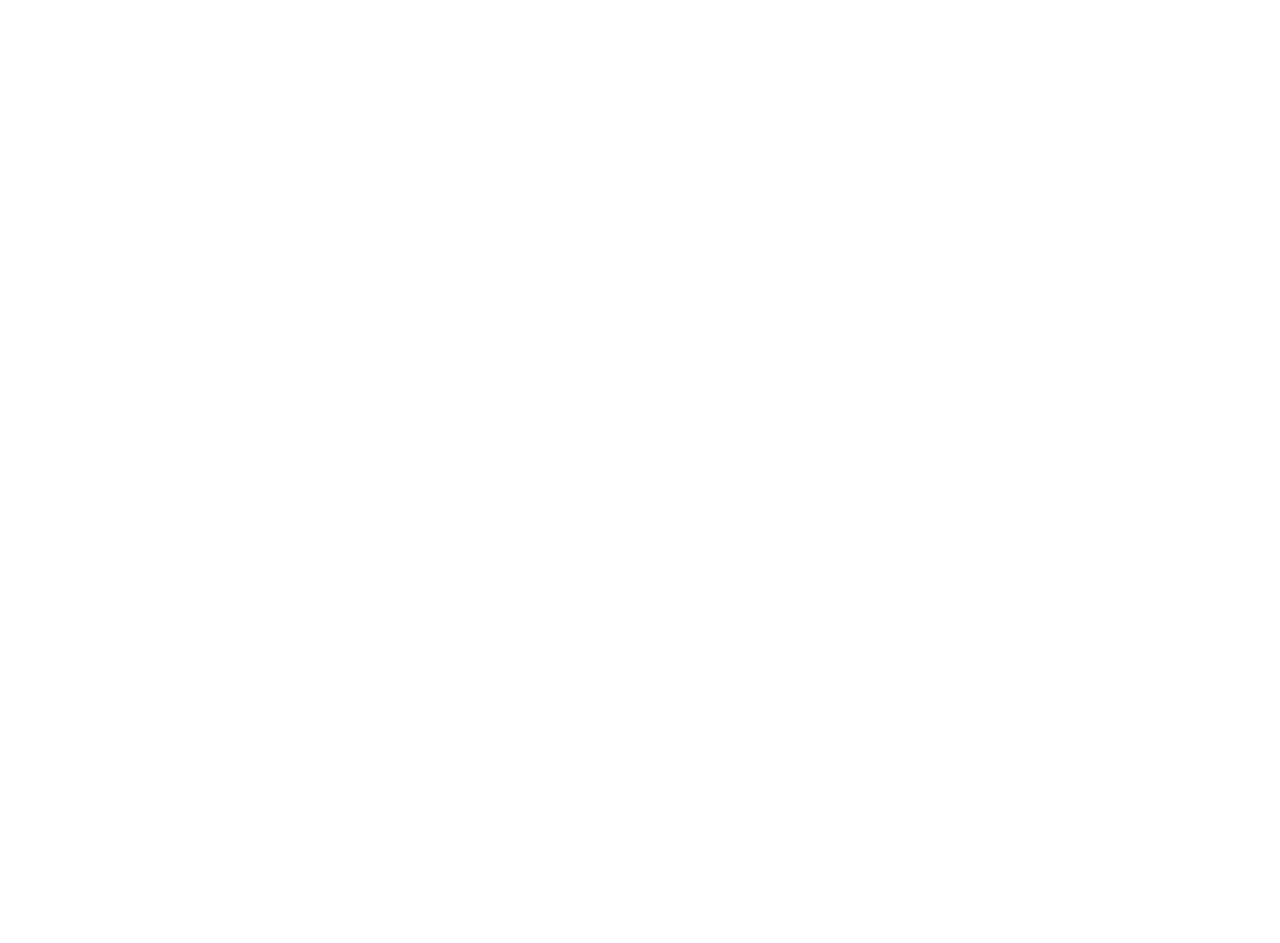
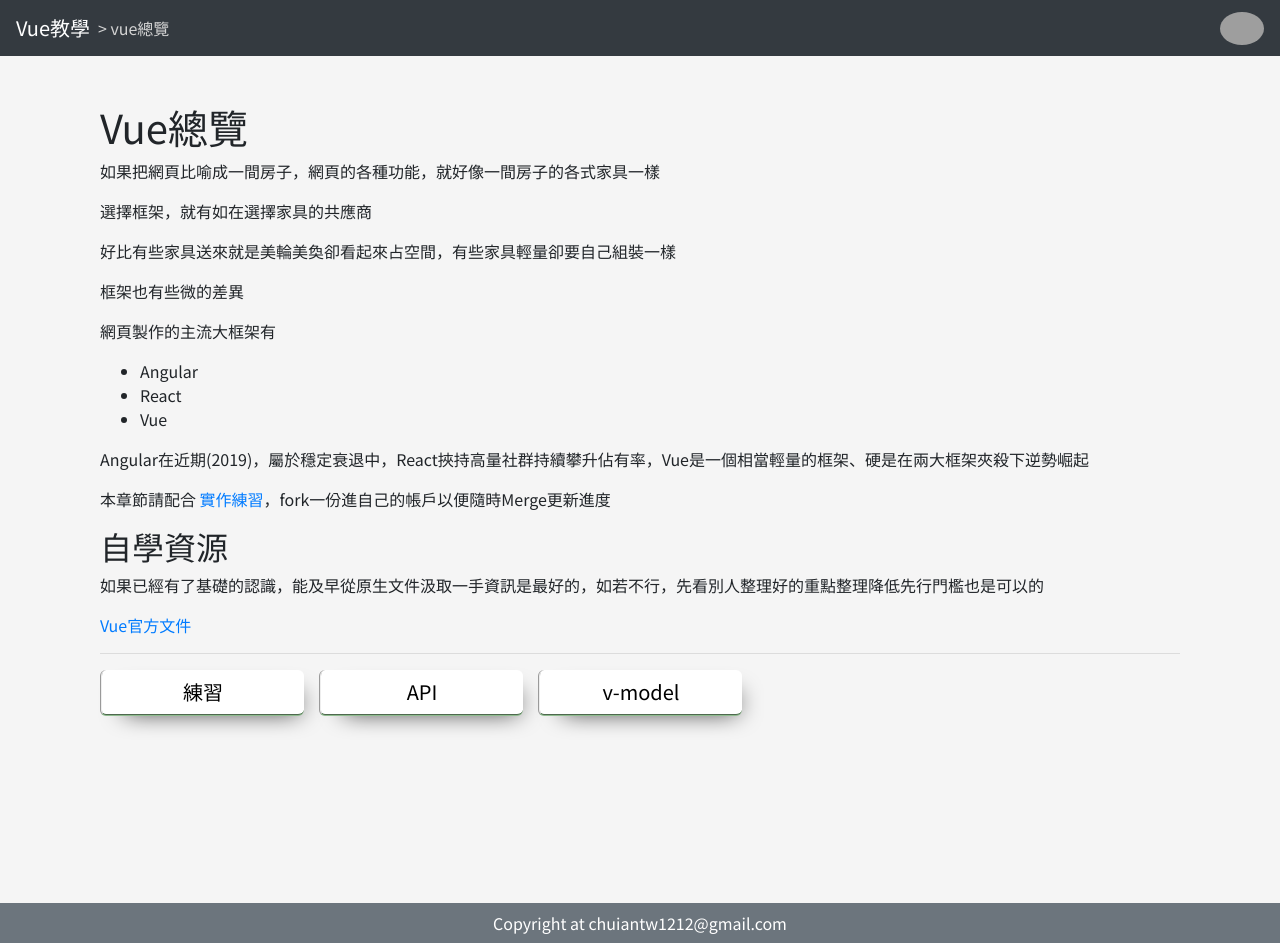
Before and after one commit to yqlpipopun/my-vue-practice, a Vue app: page /#/vue/overview in a window 1280 px wide. Before the commit this address led to /#/vue. Before the commit the page ends 800 px from the top, so only its background shows below. Built offline with nearby package versions, Linux system fonts and the light colour scheme; sample sign-in values are in the browser's storage; grey boxes are pictures that could not be loaded.

Commit message:
clear project

```diff
--- /dev/null
+++ b/src/components/LessonGrid.vue
@@ -0,0 +1,70 @@
+<template>
+    <div class="lessonGrid">
+        <template v-for="(routeName,index) in routeNames">
+            <router-link :key="index" :active-class="'lesson--active'" :to="{name:routeName}">
+                <Card class="lesson__card">
+                    <h5>{{routeName}}</h5>
+                </Card>
+            </router-link>
+        </template>
+    </div>
+</template>
+<script>
+import Card from '@/components/Card.vue'
+export default {
+    props: {
+        routeNames: {
+            type: Array,
+            default: () => {
+                return []
+            }
+        }
+    },
+    components: {
+        Card
+    },
+    methods: {
+        routeByName (routeName) {
+            this.$router.push({
+                name: routeName
+            })
+        }
+    }
+}
+</script>
+<style lang="scss" scoped>
+.lesson--active {
+    text-decoration: underline;
+}
+.lessonGrid {
+    display: grid;
+    grid-template-columns: 1fr 1fr;
+    grid-column-gap: 15px;
+    grid-row-gap: 15px;
+    .lesson__card {
+        color: black;
+    }
+    > * {
+        h1,
+        h2,
+        h3,
+        h4,
+        h5,
+        h6 {
+            text-align: center;
+        }
+        cursor: pointer;
+    }
+}
+
+@media screen and (min-width: 576px) {
+    .lessonGrid {
+        grid-template-columns: 1fr 1fr 1fr;
+    }
+}
+@media screen and (min-width: 1210px) {
+    .lessonGrid {
+        grid-template-columns: 1fr 1fr 1fr 1fr 1fr;
+    }
+}
+</style>
--- /dev/null
+++ b/src/components/RowControl.vue
@@ -0,0 +1,32 @@
+<template>
+    <div class="rowControl">
+        <div class="rowControl__left">
+            <slot name="left"></slot>
+        </div>
+        <div class="rowControl__right">
+            <slot name="right"></slot>
+        </div>
+    </div>
+</template>
+<style lang="scss" scoped>
+.rowControl {
+    width: 100%;
+    display: flex;
+    justify-content: space-between;
+    margin-top: 40px;
+    .rowControl__left {
+        display: flex;
+        justify-content: flex-end;
+        > :not(:first-child) {
+            margin-left: 24px;
+        }
+    }
+    .rowControl__right {
+        display: flex;
+        justify-content: flex-end;
+        > :not(:last-child) {
+            margin-right: 24px;
+        }
+    }
+}
+</style>
--- a/src/frames/Navigation.vue
+++ b/src/frames/Navigation.vue
@@ -5,7 +5,7 @@
             class="navbar navbar-expand-md navbar-dark bg-dark justify-content-start"
             aria-label="breadscrumb"
         >
-            <a class="navbar-brand js-scroll-trigger" @click="closeMenu" :href="`#/`">範例</a>
+            <a class="navbar-brand js-scroll-trigger" @click="closeMenu" :href="`#/`">Vue教學</a>
             <ol class="nav">
                 <li v-if="firstLayerRoute.name" class="nav-item">
                     <router-link
@@ -26,7 +26,7 @@
             </ol>
             <a
                 class="myNavigation__aboutMe"
-                href="https://chuiantw1212.github.io/my-material/"
+                href="https://deedoo.appspot.com/#/"
                 target="_blank"
             >
                 <img
--- a/src/views/Vuex.vue
+++ b/src/lessons/API.vue
@@ -24,11 +24,6 @@
 export default {
     async mounted() {
         await this.getSymbolList()
-        // if (response) {
-        //     console.log({
-        //         response
-        //     })
-        // }
     },
     computed: {
         ...mapGetters(["symbolListRes"])
--- /dev/null
+++ b/src/lessons/Overview.vue
@@ -0,0 +1,25 @@
+<template>
+    <div>
+        <h1>Vue總覽</h1>
+        <p>如果把網頁比喻成一間房子，網頁的各種功能，就好像一間房子的各式家具一樣</p>
+        <p>選擇框架，就有如在選擇家具的共應商</p>
+        <p>好比有些家具送來就是美輪美奐卻看起來占空間，有些家具輕量卻要自己組裝一樣</p>
+        <p>框架也有些微的差異</p>
+        <p>網頁製作的主流大框架有</p>
+        <ul>
+            <li>Angular</li>
+            <li>React</li>
+            <li>Vue</li>
+        </ul>
+        <p>Angular在近期(2019)，屬於穩定衰退中，React挾持高量社群持續攀升佔有率，Vue是一個相當輕量的框架、硬是在兩大框架夾殺下逆勢崛起</p>
+        <p>
+            本章節請配合
+            <a href="https://github.com/Chuiantw1212/my-vue-practice" target="_blank">實作練習</a>，fork一份進自己的帳戶以便隨時Merge更新進度
+        </p>
+        <h2>自學資源</h2>
+        <p>如果已經有了基礎的認識，能及早從原生文件汲取一手資訊是最好的，如若不行，先看別人整理好的重點整理降低先行門檻也是可以的</p>
+        <p>
+            <a href="https://vuejs.org/v2/api/" target="_blank">Vue官方文件</a>
+        </p>
+    </div>
+</template>
--- a/src/main.js
+++ b/src/main.js
@@ -23,6 +23,8 @@
 Vue.component('Row', Row)
 import ButtonWFP from '@/components/ButtonWFP.vue'
 Vue.component('ButtonWFP', ButtonWFP)
+import RowControl from '@/components/RowControl.vue'
+Vue.component('RowControl', RowControl)
 // Bootstrap
 import 'bootstrap'
 import '../node_modules/bootstrap/dist/css/bootstrap.min.css'
--- a/src/router/index.js
+++ b/src/router/index.js
@@ -7,27 +7,34 @@
   {
     path: '/',
     component: () => import('@/frames/FrameBasic.vue'),
+    redirect: { name: "vue總覽" },
     children: [
       {
-        path: '',
-        name: '總覽',
-        component: () => import('@/views/Home.vue')
+        path: 'vue',
+        component: () => import('@/views/Home.vue'),
+        children: [
+          {
+            path: 'overview',
+            name: 'vue總覽',
+            component: () => import('@/lessons/Overview.vue')
           },
           {
             path: 'practice',
             name: '練習',
-        component: () => import('@/views/Practice.vue'),
+            component: () => import('@/lessons/Practice.vue'),
           },
           {
-        path: 'vuex',
-        name: 'Vuex',
-        component: () => import('@/views/Vuex.vue')
+            path: 'api',
+            name: 'API',
+            component: () => import('@/lessons/API.vue')
           },
           {
-        path: 'component',
-        name: '元件',
-        component: () => import('@/views/Component.vue')
-      }
+            path: 'v-model',
+            name: 'v-model',
+            component: () => import('@/lessons/Vmodel.vue')
+          },
+        ]
+      },
     ]
   },
 ]
--- a/src/views/Home.vue
+++ b/src/views/Home.vue
@@ -1,24 +1,21 @@
 <template>
-    <div class="home container py-4">
-        <ThemeGrid>
-            <router-link :to="{name:'Vuex'}">
-                <CardLogo class="home__card">
-                    <img src="https://storage.googleapis.com/deedoo-material/logoVue.png" />
-                    <h4>Vuex API (Symbol List)</h4>
-                </CardLogo>
-            </router-link>
-            <router-link :to="{name:'元件'}">
-                <CardLogo class="home__card">
-                    <img src="https://storage.googleapis.com/deedoo-material/logoVue.png" />
-                    <h4>使用元件 (Symbol List)</h4>
-                </CardLogo>
-            </router-link>
-            <router-link :to="{name:'練習'}">
-                <CardLogo class="home__card">
-                    <img src="https://storage.googleapis.com/deedoo-material/logoVue.png" />
-                    <h4>練習</h4>
-                </CardLogo>
-            </router-link>
-        </ThemeGrid>
+    <div class="container pt-4 pb-4">
+        <LessonGrid v-if="$route.name==='練習'" class="mb-3" :routeNames="routeNames"></LessonGrid>
+        <router-view />
+        <div v-if="$route.name!=='練習'">
+            <hr />
+            <LessonGrid class="mt-3" :routeNames="routeNames"></LessonGrid>
+        </div>
     </div>
 </template>
+<script>
+import LessonGrid from '@/components/LessonGrid.vue'
+export default {
+    data: () => ({
+        routeNames: ['練習', 'API', 'v-model']
+    }),
+    components: {
+        LessonGrid
+    },
+}
+</script>
```
Also changed, not shown: src/lessons/Practice.vue (renamed from src/views/Practice.vue), src/lessons/Vmodel.vue (renamed from src/views/Component.vue). Lines whose indentation alone changed are shown as unchanged.
